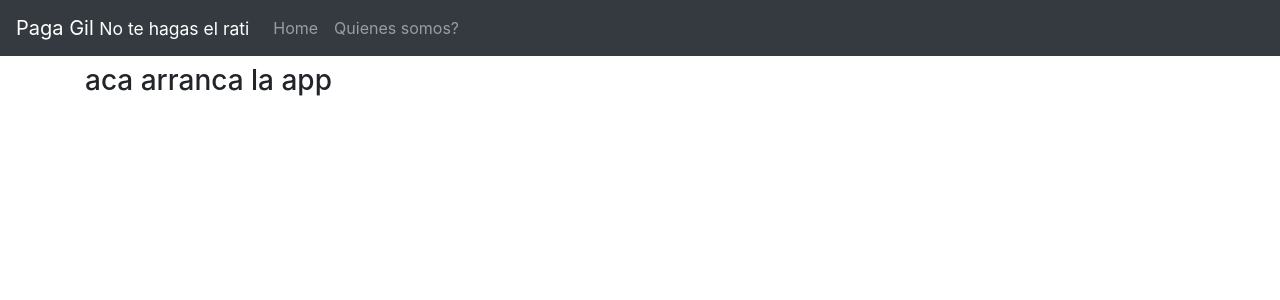
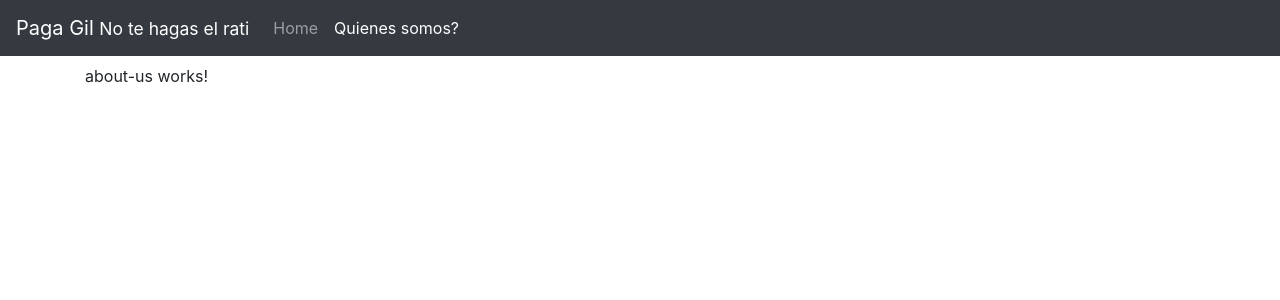
Before and after one commit to ivanFlor3s/pagemos-todos, an Angular app: page /about-us in a window 1280 px wide. Before the commit this address led to /. Shown: the top 300 px of the page. Built offline with nearby package versions, Linux system fonts and the light colour scheme.

Commit message:
Agrego router outlet + about us

```diff
--- a/src/app/app-routing.module.ts
+++ b/src/app/app-routing.module.ts
@@ -1,11 +1,14 @@
 import { NgModule } from '@angular/core';
 import { Routes, RouterModule } from '@angular/router';
+import { AboutUsComponent } from './components/about-us/about-us.component';
 
 //Components
 import { HomeComponent } from './components/home/home.component';
 
 const routes: Routes = [
-  { path:'home', component: HomeComponent  }
+  { path:'home', component: HomeComponent  },
+  { path:'about-us', component: AboutUsComponent  },
+  { path:'*', pathMatch:'full', redirectTo: 'home'  }
 ];
 
 @NgModule({
--- a/src/app/app.component.html
+++ b/src/app/app.component.html
@@ -1,5 +1,4 @@
 <app-navbar></app-navbar>
 <div class="container mt-2">
-  <h3>aca arranca la app</h3>
-
+  <router-outlet></router-outlet>
 </div>
--- a/src/app/app.module.ts
+++ b/src/app/app.module.ts
@@ -6,13 +6,15 @@ import { AppComponent } from './app.component';
 import { NavbarComponent } from './shared/navbar/navbar.component';
 import { GilesTableComponent } from './components/giles-table/giles-table.component';
 import { HomeComponent } from './components/home/home.component';
+import { AboutUsComponent } from './components/about-us/about-us.component';
 
 @NgModule({
   declarations: [
     AppComponent,
     NavbarComponent,
     GilesTableComponent,
-    HomeComponent
+    HomeComponent,
+    AboutUsComponent
   ],
   imports: [
     BrowserModule,
--- /dev/null
+++ b/src/app/components/about-us/about-us.component.html
@@ -0,0 +1 @@
+<p>about-us works!</p>
--- /dev/null
+++ b/src/app/components/about-us/about-us.component.ts
@@ -0,0 +1,15 @@
+import { Component, OnInit } from '@angular/core';
+
+@Component({
+  selector: 'app-about-us',
+  templateUrl: './about-us.component.html',
+  styleUrls: ['./about-us.component.css']
+})
+export class AboutUsComponent implements OnInit {
+
+  constructor() { }
+
+  ngOnInit(): void {
+  }
+
+}
--- a/src/app/shared/navbar/navbar.component.html
+++ b/src/app/shared/navbar/navbar.component.html
@@ -6,11 +6,11 @@
 
     <div class="collapse navbar-collapse" id="navbarSupportedContent">
       <ul class="navbar-nav mr-auto">
-        <li class="nav-item">
-          <a class="nav-link" >Home<span class="sr-only"></span></a>
+        <li class="nav-item" routerLinkActive="active">
+          <a class="nav-link" [routerLink]="['home']" >Home<span class="sr-only" ></span></a>
         </li>
-        <li class="nav-item">
-          <a class="nav-link" >Quienes somos?</a>
+        <li class="nav-item" routerLinkActive="active">
+          <a class="nav-link"   [routerLink]="['about-us']" >Quienes somos?</a>
         </li>
 
       </ul>
```
Also changed, not shown: src/app/components/about-us/about-us.component.css (added).
